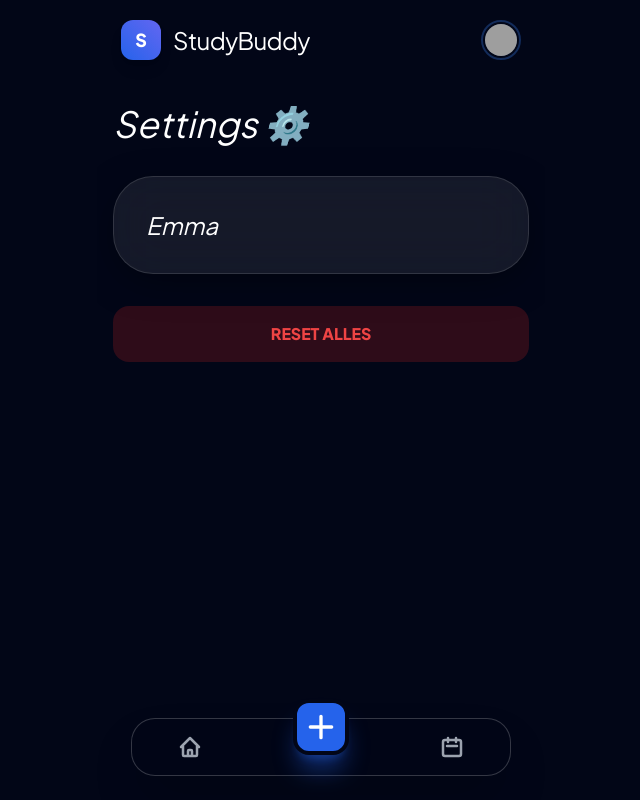
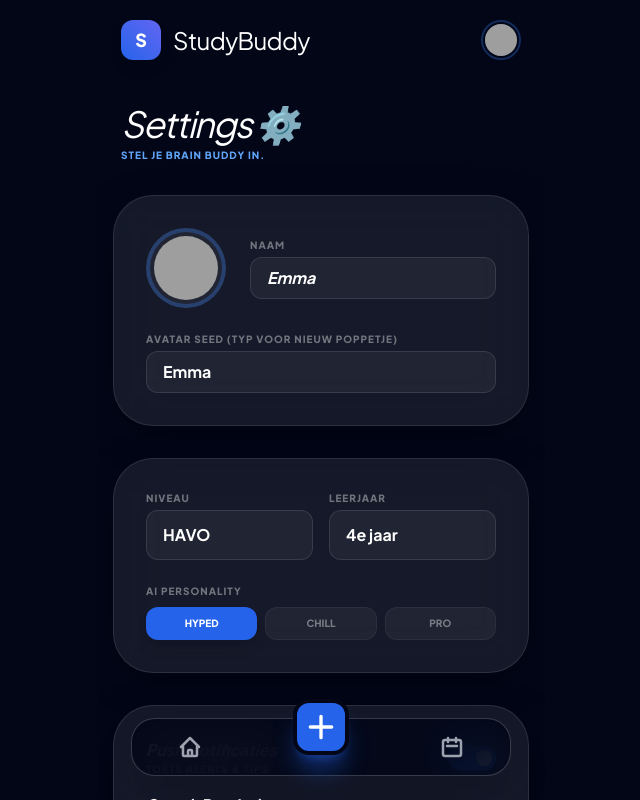
Before and after one commit to surfer1234/studybuddy, a React (Vite) app: page /#/settings in a window 1280 px wide. Shown: the whole page, without its empty margins (319-959 px from the left). Built offline with nearby package versions, Linux system fonts and the light colour scheme; grey boxes are pictures that could not be loaded.

Commit message:
feat(settings): Refactor settings UI and functionality
Introduces a more structured and visually appealing settings page. Implements toggles and input handlers for a better user experience when configuring application preferences. Enhances the profile section with dynamic avatar generation.

```diff
--- a/pages/Settings.tsx
+++ b/pages/Settings.tsx
@@ -11,18 +11,153 @@ interface SettingsProps {
 
 const Settings: React.FC<SettingsProps> = ({ settings, onUpdate, onResetData }) => {
   const navigate = useNavigate();
+
+  const handleToggle = (key: keyof UserSettings) => {
+    onUpdate({ ...settings, [key]: !settings[key] });
+  };
+
+  const handleChange = (key: keyof UserSettings, value: string) => {
+    onUpdate({ ...settings, [key]: value });
+  };
+
   return (
-    <div className="space-y-8 pt-6 pb-20">
-      <h2 className="text-4xl font-900 text-white italic">Settings ⚙️</h2>
-      <div className="glass-card p-8 rounded-[2.5rem]">
-        <input
-          type="text"
-          value={settings.name}
-          onChange={(e) => onUpdate({...settings, name: e.target.value})}
-          className="w-full bg-transparent text-2xl font-900 text-white italic outline-none"
-        />
+    <div className="space-y-8 pt-6 pb-32 animate-in fade-in slide-in-from-bottom-6 duration-500">
+      <div className="px-2">
+        <h2 className="text-4xl font-900 text-white tracking-tighter italic">Settings ⚙️</h2>
+        <p className="text-blue-400 text-[10px] font-black uppercase tracking-widest mt-1">Stel je brain buddy in.</p>
       </div>
-      <button onClick={onResetData} className="w-full py-4 bg-red-600/20 text-red-500 rounded-2xl font-black">RESET ALLES</button>
+
+      {/* Profiel Sectie */}
+      <section className="glass-card p-8 rounded-[2.5rem] border-white/10 space-y-6">
+        <div className="flex items-center space-x-6">
+          <div className="relative group">
+            <div className="w-20 h-20 rounded-full border-4 border-blue-500/30 p-1 overflow-hidden bg-white/5">
+              <img
+                src={`https://api.dicebear.com/7.x/avataaars/svg?seed=${settings.avatarSeed}`}
+                alt="Avatar"
+                className="w-full h-full rounded-full"
+              />
+            </div>
+          </div>
+          <div className="flex-1">
+            <label className="text-[10px] font-black text-white/40 uppercase tracking-widest mb-1 block">Naam</label>
+            <input
+              type="text"
+              value={settings.name}
+              onChange={(e) => handleChange('name', e.target.value)}
+              className="w-full bg-white/5 border border-white/10 rounded-xl px-4 py-2 text-white font-bold italic outline-none focus:border-blue-500/50 transition-colors"
+            />
+          </div>
+        </div>
+
+        <div>
+          <label className="text-[10px] font-black text-white/40 uppercase tracking-widest mb-1 block">Avatar Seed (Typ voor nieuw poppetje)</label>
+          <input
+            type="text"
+            value={settings.avatarSeed}
+            onChange={(e) => handleChange('avatarSeed', e.target.value)}
+            className="w-full bg-white/5 border border-white/10 rounded-xl px-4 py-2 text-white font-bold outline-none focus:border-blue-500/50 transition-colors"
+          />
+        </div>
+      </section>
+
+      {/* School Sectie */}
+      <section className="glass-card p-8 rounded-[2.5rem] border-white/10 space-y-6">
+        <div className="grid grid-cols-2 gap-4">
+          <div>
+            <label className="text-[10px] font-black text-white/40 uppercase tracking-widest mb-1 block">Niveau</label>
+            <select
+              value={settings.level}
+              onChange={(e) => handleChange('level', e.target.value)}
+              className="w-full bg-white/5 border border-white/10 rounded-xl px-4 py-3 text-white font-bold outline-none appearance-none"
+            >
+              <option value="Lagere school">Lagere school</option>
+              <option value="VMBO">VMBO</option>
+              <option value="HAVO">HAVO</option>
+              <option value="VWO">VWO</option>
+              <option value="HBO">HBO</option>
+              <option value="Universiteit">Uni</option>
+            </select>
+          </div>
+          <div>
+            <label className="text-[10px] font-black text-white/40 uppercase tracking-widest mb-1 block">Leerjaar</label>
+            <select
+              value={settings.grade}
+              onChange={(e) => handleChange('grade', e.target.value)}
+              className="w-full bg-white/5 border border-white/10 rounded-xl px-4 py-3 text-white font-bold outline-none appearance-none"
+            >
+              <option value="Groep 7">Groep 7</option>
+              <option value="Groep 8">Groep 8</option>
+              {[1,2,3,4,5,6].map(n => (
+                <option key={n} value={n.toString()}>{n}e jaar</option>
+              ))}
+            </select>
+          </div>
+        </div>
+
+        <div>
+          <label className="text-[10px] font-black text-white/40 uppercase tracking-widest mb-1 block">AI Personality</label>
+          <div className="grid grid-cols-3 gap-2 mt-2">
+            {(['HYPED', 'CHILL', 'PRO'] as const).map(p => (
+              <button
+                key={p}
+                onClick={() => handleChange('aiPersonality', p)}
+                className={`py-2 rounded-xl text-[10px] font-black transition-all ${settings.aiPersonality === p ? 'bg-blue-600 text-white shadow-lg' : 'bg-white/5 text-white/40 border border-white/5'}`}
+              >
+                {p}
+              </button>
+            ))}
+          </div>
+        </div>
+      </section>
+
+      {/* Notificatie Sectie */}
+      <section className="glass-card p-8 rounded-[2.5rem] border-white/10 space-y-4">
+        <div className="flex items-center justify-between">
+          <div>
+            <p className="text-white font-bold italic">Push Notificaties</p>
+            <p className="text-[10px] text-white/40 font-black uppercase tracking-widest">Toets alerts & tips</p>
+          </div>
+          <button
+            onClick={() => handleToggle('notifications')}
+            className={`w-12 h-6 rounded-full transition-colors relative ${settings.notifications ? 'bg-blue-600' : 'bg-white/10'}`}
+          >
+            <div className={`absolute top-1 w-4 h-4 bg-white rounded-full transition-all ${settings.notifications ? 'left-7' : 'left-1'}`}></div>
+          </button>
+        </div>
+
+        <div className="flex items-center justify-between">
+          <div>
+            <p className="text-white font-bold italic">Streak Reminders</p>
+            <p className="text-[10px] text-white/40 font-black uppercase tracking-widest">Hou je grind levend</p>
+          </div>
+          <button
+            onClick={() => handleToggle('streakReminders')}
+            className={`w-12 h-6 rounded-full transition-colors relative ${settings.streakReminders ? 'bg-blue-600' : 'bg-white/10'}`}
+          >
+            <div className={`absolute top-1 w-4 h-4 bg-white rounded-full transition-all ${settings.streakReminders ? 'left-7' : 'left-1'}`}></div>
+          </button>
+        </div>
+      </section>
+
+      {/* Danger Zone */}
+      <section className="px-2 space-y-4">
+        <button
+          onClick={() => {
+            if(confirm('Weet je het zeker? Al je voortgang wordt gewist! 💀')) {
+              onResetData();
+              navigate('/');
+            }
+          }}
+          className="w-full py-5 bg-red-600/10 border border-red-500/20 text-red-500 rounded-[2rem] font-black uppercase tracking-widest text-xs hover:bg-red-600 hover:text-white transition-all active:scale-95"
+        >
+          Reset Alle Data 🧠💨
+        </button>
+      </section>
+
+      <div className="text-center pb-10">
+        <p className="text-[8px] font-black text-white/20 uppercase tracking-[0.5em]">StudyBuddy v2.5 Premium</p>
+      </div>
     </div>
   );
 };
```
